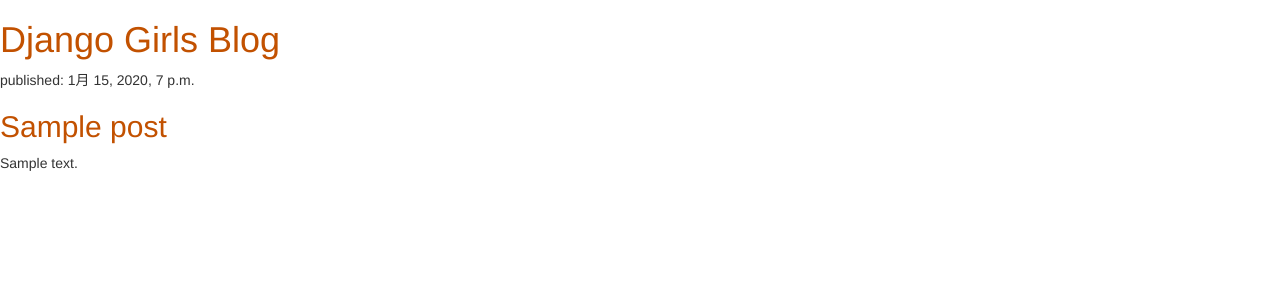
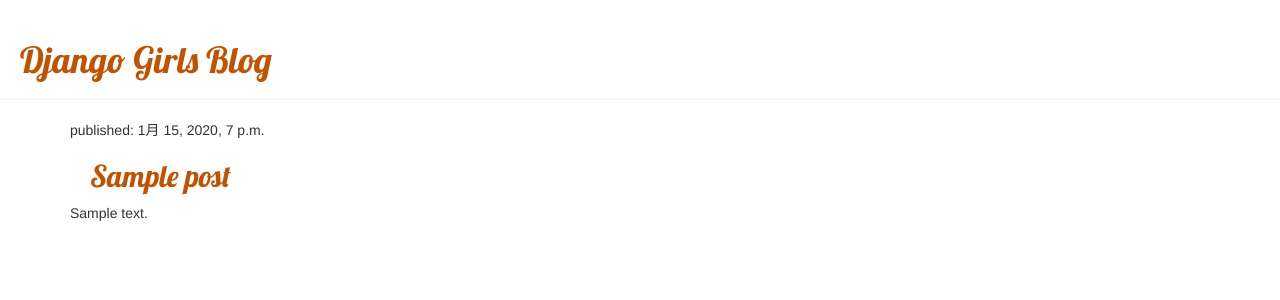
Before and after one commit to sikata-create/my-first-blog, a Django app: page / in a window 1280 px wide. Shown: the top 300 px of the page. Run offline with Django 3.2, Linux system fonts and the light colour scheme; tables that the repository leaves empty hold one stand-in row (values such as "Sample post"); some libraries are stand-ins or nearby versions.

Commit message:
Added view and template for detailed blog post as well as CSS for the site.

```diff
--- a/blog/static/css/blog.css
+++ b/blog/static/css/blog.css
@@ -1,3 +1,5 @@
 h1 a, h2 a {
     color: #C25100;
+    padding-left: 20px;
+    font-family: 'Lobster';
 }
--- /dev/null
+++ b/blog/templates/blog/base.html
@@ -0,0 +1,23 @@
+{% load static %}
+<html>
+    <head>
+        <title>Django Girls blog</title>
+        <link rel="stylesheet" href="//maxcdn.bootstrapcdn.com/bootstrap/3.2.0/css/bootstrap.min.css">
+        <link rel="stylesheet" href="//maxcdn.bootstrapcdn.com/bootstrap/3.2.0/css/bootstrap-theme.min.css">
+        <link href='//fonts.googleapis.com/css?family=Lobster&subset=latin,latin-ext' rel='stylesheet' type='text/css'>
+        <link rel="stylesheet" href="{% static 'css/blog.css' %}">
+    </head>
+    <body>
+    <div class="page-header">
+        <h1><a href="/">Django Girls Blog</a></h1>
+    </div>
+    <div class="content container">
+        <div class="row">
+            <div class="col-md-8">
+            {% block content %}
+            {% endblock %}
+            </div>
+        </div>
+    </div>
+</body>
+</html>
--- a/blog/templates/blog/post_list.html
+++ b/blog/templates/blog/post_list.html
@@ -1,23 +1,13 @@
-{% load static %}
+{% extends 'blog/base.html' %}
 
-<html>
-    <head>
-        <title>Django Girls blog</title>
-        <link rel="stylesheet" href="//maxcdn.bootstrapcdn.com/bootstrap/3.2.0/css/bootstrap.min.css">
-        <link rel="stylesheet" href="//maxcdn.bootstrapcdn.com/bootstrap/3.2.0/css/bootstrap-theme.min.css">
-        <link rel="stylesheet" href="{% static 'css/blog.css' %}">
-    </head>
-    <body>
+{% block content %}
+    {% for post in posts %}
         <div>
-            <h1><a href="/">Django Girls Blog</a></h1>
+            <div class="post">
+                <p>published: {{ post.published_date }}</p>
+                <h2><a href="{% url 'post_detail' pk=post.pk %}">{{ post.title }}</a></h2>
+                <p>{{ post.text|linebreaksbr }}</p>
         </div>
-
-        {% for post in posts %}
-        <div>
-            <p>published: {{ post.published_date }}</p>
-            <h2><a href="">{{ post.title }}</a></h2>
-            <p>{{ post.text|linebreaksbr }}</p>
         </div>
-        {% endfor %}
-    </body>
-</html>
+    {% endfor %}
+{% endblock %}
--- a/blog/urls.py
+++ b/blog/urls.py
@@ -3,4 +3,5 @@ from . import views
 
 urlpatterns = [
     path('', views.post_list, name='post_list'),
+    path('post/<int:pk>/', views.post_detail, name='post_detail'),
 ]
--- a/blog/views.py
+++ b/blog/views.py
@@ -1,4 +1,4 @@
-from django.shortcuts import render
+from django.shortcuts import render, get_object_or_404
 from django.utils import timezone
 from .models import Post
 
@@ -6,3 +6,7 @@ from .models import Post
 def post_list(request):
     posts = Post.objects.order_by('published_date')
     return render(request, 'blog/post_list.html', {'posts': posts})
+
+def post_detail(request, pk):
+    post = get_object_or_404(Post, pk=pk)
+    return render(request, 'blog/post_detail.html', {'post': post})
```
Also changed, not shown: blog/templates/blog/post_detail.html (added, +13 -0 lines).
